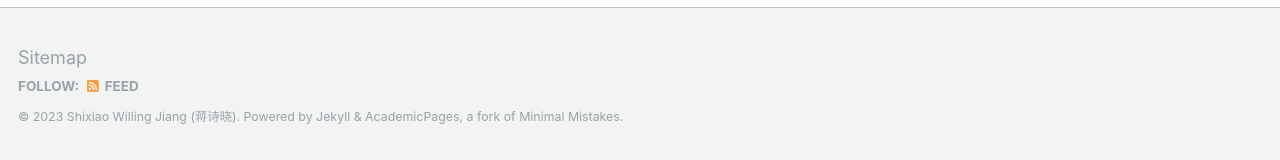
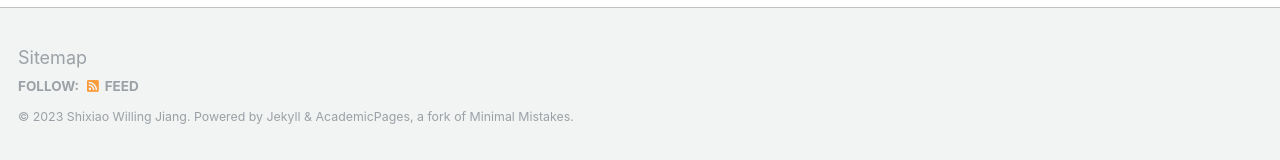
Before and after one commit to willingjiang/willingjiang.github.io, a Jekyll site: the page built from _pages/about.md, in a window 1280 px wide and 900 px high, scrolled down 2068 px. Shown: the part 737-897 px from the top of the window. Built offline with Jekyll 4.4.1, drawn with Linux system fonts in a browser that asks for light colours.

Commit message:
Update _config.yml

```diff
--- a/_config.yml
+++ b/_config.yml
@@ -9,7 +9,7 @@
 locale                   : "en-US"
 title                    : "Shixiao JIANG's HOME" #"Your Name / Site Title"
 title_separator          : "-"
-name                     : &name "Shixiao Willing Jiang (蒋诗晓)"
+name                     : &name "Shixiao Willing Jiang"
 description              : &description "personal description"
 url                      : https://willingjiang.github.io # the base hostname & protocol for your site e.g. "https://mmistakes.github.io"
 baseurl                  : "" # the subpath of your site, e.g. "/blog"
```
